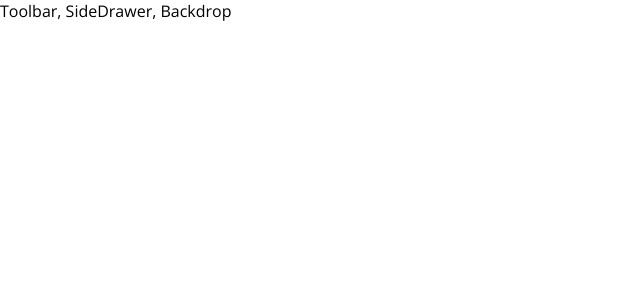
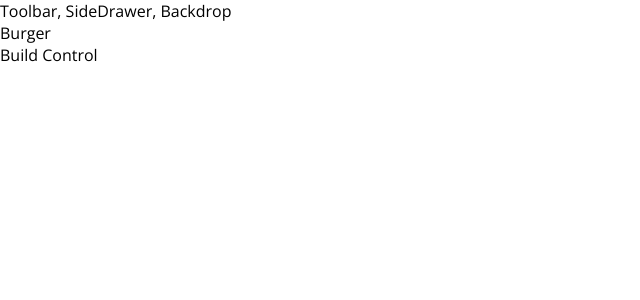
Before and after one commit to syadallah/Burger-Builder, a React app: page / in a window 1280 px wide. Shown: the top 300 px of the page, without its empty margins (0-640 px from the left). Built offline with nearby package versions, Linux system fonts and the light colour scheme.

Commit message:
Add class Component BurgerBuilder

```diff
--- a/src/App.js
+++ b/src/App.js
@@ -1,10 +1,13 @@
 import React from 'react';
 import Layout from './components/Layout/Layout'
+import BurgerBuilder from './containers/BurgerBuilder/BurgerBuilder'
+
 
 function App() {
   return (
     <div>
     <Layout />
+    <BurgerBuilder />
     </div>
   );
 }
--- /dev/null
+++ b/src/containers/BurgerBuilder/BurgerBuilder.js
@@ -0,0 +1,15 @@
+import React, { Component } from 'react'
+
+import Aux from '../../hoc/Aux'
+class BurgerBuilder extends Component {
+  render () {
+    return (
+      <Aux>
+         <div>Burger</div>
+         <div>Build Control</div>
+      </Aux>
+    )
+  }
+}
+
+export default BurgerBuilder
--- a/src/index.css
+++ b/src/index.css
@@ -4,8 +4,3 @@
   -webkit-font-smoothing: antialiased;
   -moz-osx-font-smoothing: grayscale;
 }
-
-code {
-  font-family: source-code-pro, Menlo, Monaco, Consolas, 'Courier New',
-    monospace;
-}
```
